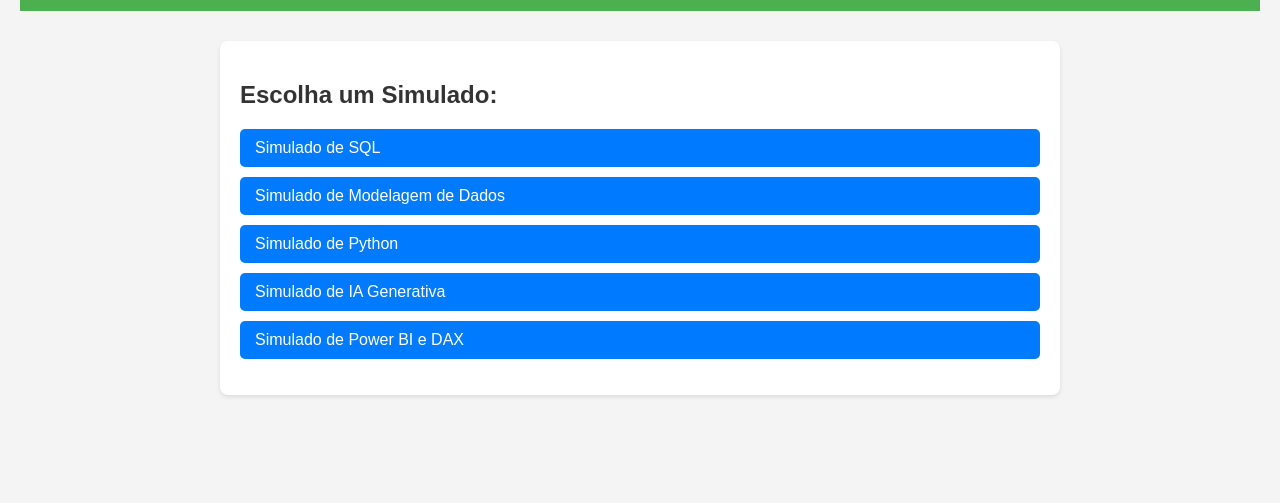
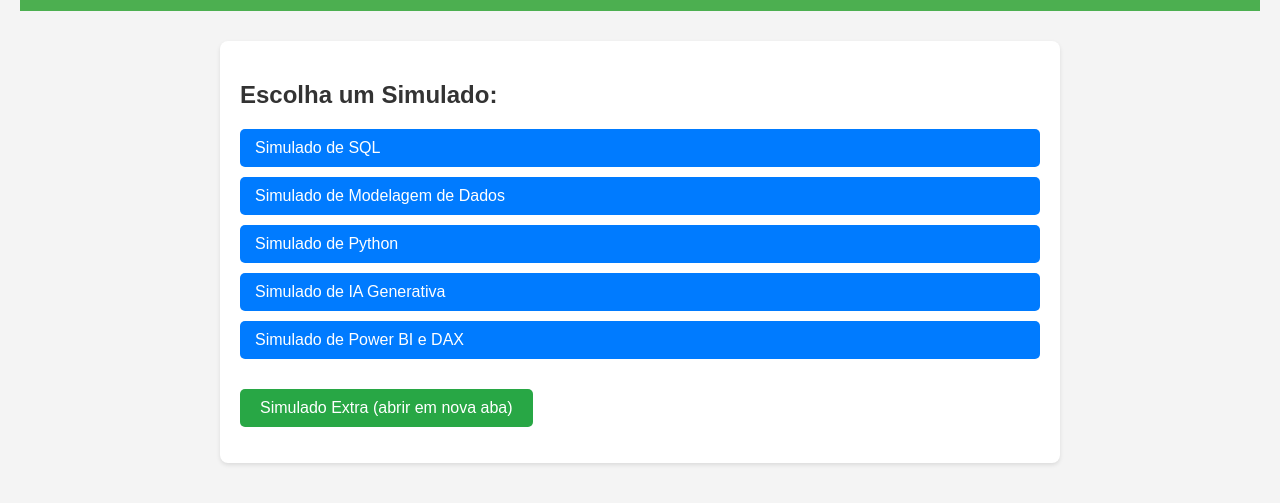
Before and after one commit to aasouzaconsult/simulados, a plain HTML site: page index.html in a window 1280 px wide. Shown: the part 109-612 px from the top of the page. Drawn offline with Linux system fonts and the light colour scheme.

Commit message:
index.html

```diff
--- a/index.html
+++ b/index.html
@@ -185,6 +185,12 @@
             <li><a href="#" data-simulado="python">Simulado de Python</a></li>
             <li><a href="#" data-simulado="generative-ai">Simulado de IA Generativa</a></li>
             <li><a href="#" data-simulado="powerbi-dax">Simulado de Power BI e DAX</a></li>
+            <li>
+              <button type="button" class="link-btn"
+                      onclick="window.open('https://seu-link.com/outro-simulado', '_blank', 'noopener')">
+                Simulado Extra (abrir em nova aba)
+              </button>
+            </li>
         </ul>
     </main>
 
@@ -1128,4 +1134,5 @@
         });
     </script>
 </body>
+
 </html>
```
